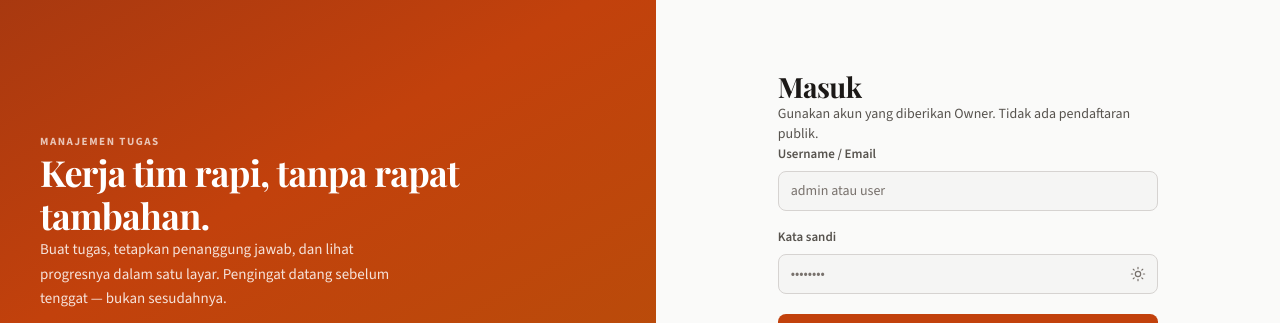
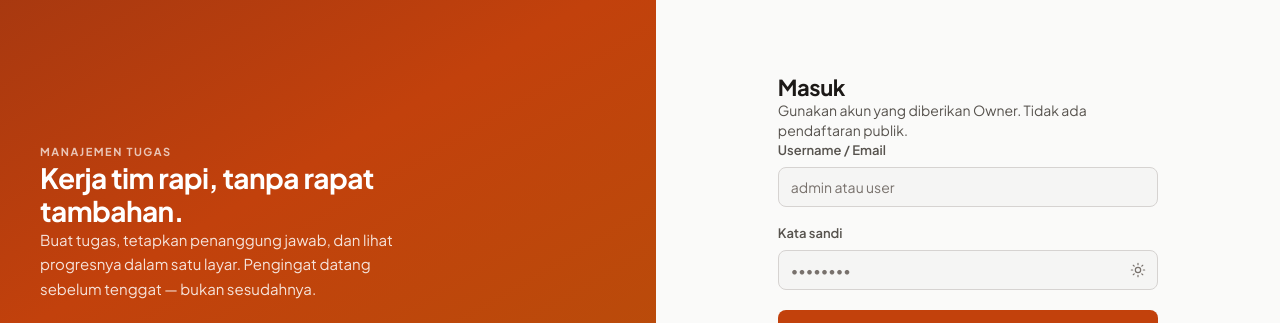
Before and after one commit to velora-1d/Mng-Task, a SvelteKit app: page /login in a window 1280 px wide. Shown: the part 188-511 px from the top of the page. Built offline with nearby package versions, Linux system fonts and the light colour scheme; no server answers; the database is empty.

Commit message:
style: modernize typography with Plus Jakarta Sans and make layout fluid

```diff
--- a/src/app.css
+++ b/src/app.css
@@ -79,11 +79,11 @@
 
 .page-title {
 	font-family: var(--font-display);
-	font-size: 36px;
+	font-size: 26px;
 	font-weight: 700;
-	letter-spacing: -0.02em;
-	line-height: 1.2;
-	margin: 4px 0 6px;
+	letter-spacing: -0.025em;
+	line-height: 1.25;
+	margin: 2px 0 4px;
 }
 
 .page-sub {
--- a/src/app.html
+++ b/src/app.html
@@ -8,7 +8,7 @@
 		<link rel="preconnect" href="https://fonts.googleapis.com" />
 		<link rel="preconnect" href="https://fonts.gstatic.com" crossorigin="anonymous" />
 		<link
-			href="https://fonts.googleapis.com/css2?family=Playfair+Display:wght@600;700&family=Source+Sans+3:wght@400;500;600;700&display=swap"
+			href="https://fonts.googleapis.com/css2?family=Plus+Jakarta+Sans:wght@400;500;600;700;800&family=Inter:wght@400;500;600;700&display=swap"
 			rel="stylesheet"
 		/>
 		<script nonce="%sveltekit.nonce%">
--- a/src/lib/components/shell/AppShell.svelte
+++ b/src/lib/components/shell/AppShell.svelte
@@ -22,7 +22,7 @@
 	<div class="flex min-w-0 flex-col">
 		<Topbar {user} {reminderCount} onmenu={() => (menuOpen = true)} />
 
-		<main class="mx-auto w-full max-w-[var(--container)] flex-1 px-4 py-6 md:px-6 md:py-7">
+		<main class="w-full flex-1 px-4 py-5 sm:px-6 lg:px-8">
 			{@render children()}
 		</main>
 	</div>
--- a/src/lib/components/shell/Topbar.svelte
+++ b/src/lib/components/shell/Topbar.svelte
@@ -29,7 +29,7 @@
 </script>
 
 <header
-	class="sticky top-0 z-20 flex h-16 items-center gap-3 border-b border-border-base bg-[color-mix(in_srgb,var(--canvas)_88%,transparent)] px-4 backdrop-blur-md md:px-6"
+	class="sticky top-0 z-20 flex h-16 items-center gap-3 border-b border-border-base bg-[color-mix(in_srgb,var(--canvas)_88%,transparent)] px-4 backdrop-blur-md sm:px-6 lg:px-8"
 >
 	<button
 		type="button"
--- a/src/tokens.css
+++ b/src/tokens.css
@@ -59,9 +59,9 @@
   --priority-urgent: #b91c1c;
   --priority-urgent-soft: #fef2f2;
 
-  --font-display: "Playfair Display", Georgia, "Times New Roman", serif;
-  --font-sans: "Source Sans 3", system-ui, -apple-system, "Segoe UI", sans-serif;
-  --font-mono: "Fira Code", ui-monospace, monospace;
+  --font-display: "Plus Jakarta Sans", "Inter", -apple-system, BlinkMacSystemFont, "Segoe UI", Roboto, sans-serif;
+  --font-sans: "Plus Jakarta Sans", "Inter", -apple-system, BlinkMacSystemFont, "Segoe UI", Roboto, sans-serif;
+  --font-mono: "JetBrains Mono", "Fira Code", ui-monospace, SFMono-Regular, monospace;
 
   --radius-sm: 4px;
   --radius: 8px;
@@ -74,7 +74,7 @@
   --ring: 0 0 0 3px var(--primary-ring);
 
   --sidebar-w: 256px;
-  --container: 1200px;
+  --container: 100%;
 }
 
 /* ---------- Dark ---------- */
@@ -206,9 +206,9 @@ h3 {
   margin: 0;
 }
 
-h1 { font-size: 36px; }
-h2 { font-size: 28px; }
-h3 { font-size: 20px; font-family: var(--font-sans); font-weight: 600; letter-spacing: -0.01em; }
+h1 { font-size: 28px; }
+h2 { font-size: 22px; }
+h3 { font-size: 17px; font-family: var(--font-sans); font-weight: 600; letter-spacing: -0.01em; }
 
 p { margin: 0; }
 
```
